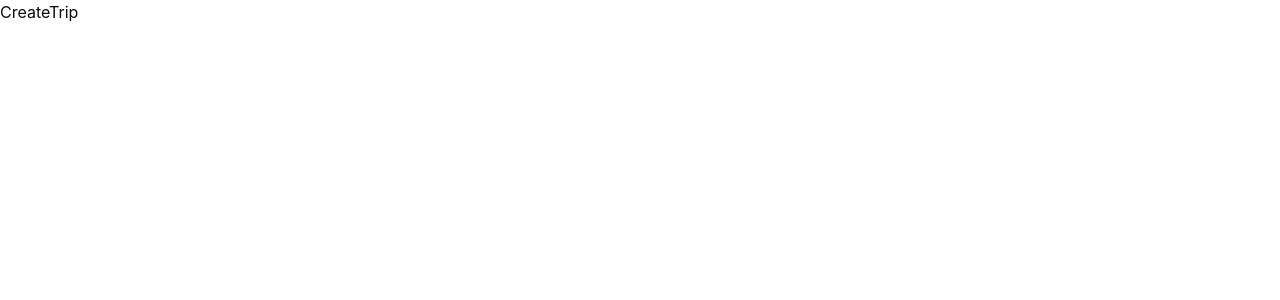
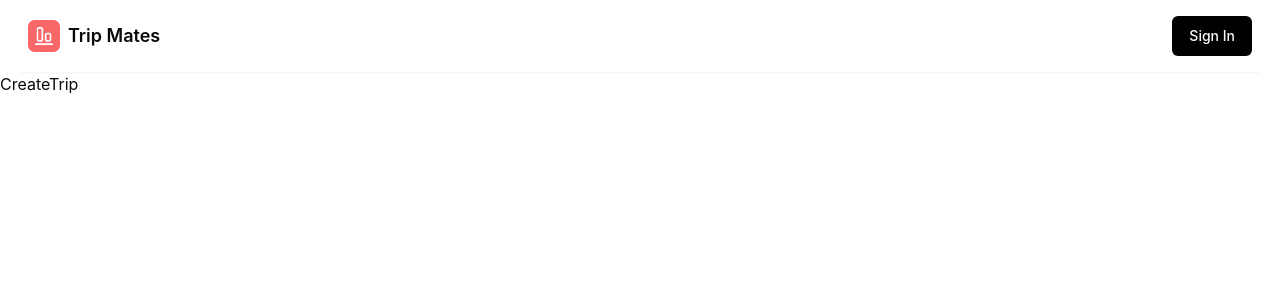
Before and after one commit to carlos-22-chasi/TripMates, a React (Vite) app: page /create-trip in a window 1280 px wide. Shown: the top 300 px of the page. Built offline with nearby package versions, Linux system fonts and the light colour scheme.

Commit message:
created header

```diff
--- a/src/App.css
+++ b/src/App.css
@@ -1,6 +1,4 @@
-#root {
-  max-width: 1280px;
-}
+
 
 .logo {
   height: 6em;
--- /dev/null
+++ b/src/components/custom/Header.jsx
@@ -0,0 +1,18 @@
+import React from 'react';
+import { Button } from '../ui/button';
+
+function Header() {
+  return (
+    <div className='p-2 shadow-sm flex justify-between items-center mx-5'>
+      <div className='flex items-center py-3'>
+        <img src='/logo.png' alt='Logo' className='w-8 h-8 mr-2' />
+        <p className='text-lg font-semibold'>Trip Mates</p>
+      </div>
+      <div>
+       <Button>Sign In</Button>
+      </div>
+    </div>
+  );
+}
+
+export default Header;
--- a/src/components/ui/button.jsx
+++ b/src/components/ui/button.jsx
@@ -9,7 +9,7 @@ const buttonVariants = cva(
   {
     variants: {
       variant: {
-        default: "bg-primary text-primary-foreground hover:bg-primary/90",
+        default: "bg-black text-primary-foreground hover:bg-primary",
         destructive:
           "bg-destructive text-destructive-foreground hover:bg-destructive/90",
         outline:
--- a/src/index.css
+++ b/src/index.css
@@ -29,6 +29,7 @@ a:hover {
 body {
   width: 100vw;
   height: 100vh;
+  background-color: #ffffff;
 }
 
 h1 {
@@ -76,7 +77,7 @@ button:focus-visible {
     --card-foreground: 0 0% 3.9%;
     --popover: 0 0% 100%;
     --popover-foreground: 0 0% 3.9%;
-    --primary: 0 0% 9%;
+    --primary: hsl(354, 82%, 62%);
     --primary-foreground: 0 0% 98%;
     --secondary: 0 0% 96.1%;
     --secondary-foreground: 0 0% 9%;
--- a/src/main.jsx
+++ b/src/main.jsx
@@ -4,6 +4,7 @@ import './index.css'
 import App from './App.jsx'
 import { createBrowserRouter, RouterProvider, } from "react-router-dom";
 import CreateTrip from './create-trip/CreateTrip.jsx'
+import Header from './components/custom/Header';
 
 const router = createBrowserRouter([
   {
@@ -18,6 +19,7 @@ const router = createBrowserRouter([
 
 createRoot(document.getElementById('root')).render(
   <StrictMode>
+    <Header/>
     <RouterProvider router={router} />
   </StrictMode>,
 )
--- a/tailwind.config.js
+++ b/tailwind.config.js
@@ -21,7 +21,7 @@ module.exports = {
   				foreground: 'hsl(var(--popover-foreground))'
   			},
   			primary: {
-  				DEFAULT: 'hsl(var(--primary))',
+  				DEFAULT: 'hsl(354, 82%, 62%);',
   				foreground: 'hsl(var(--primary-foreground))'
   			},
   			secondary: {
```
Also changed, not shown: public/logo.png (added).
